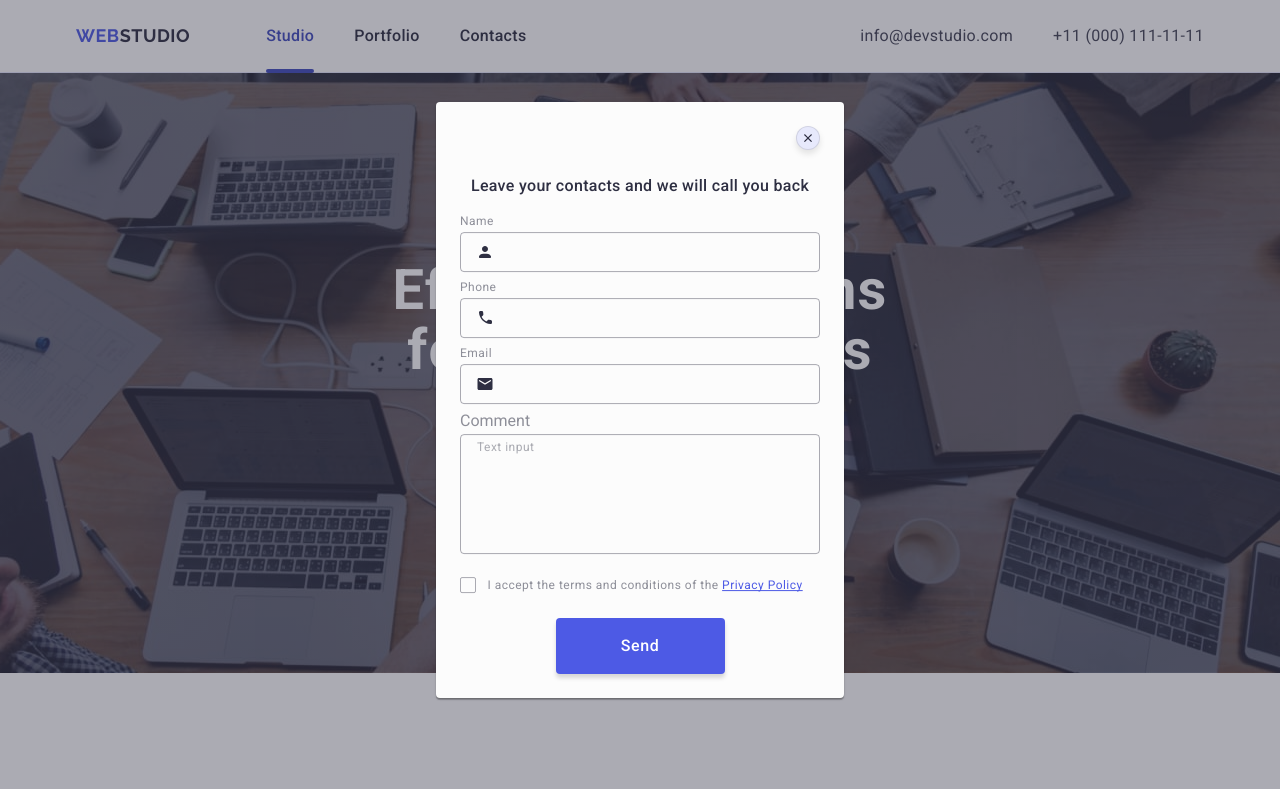
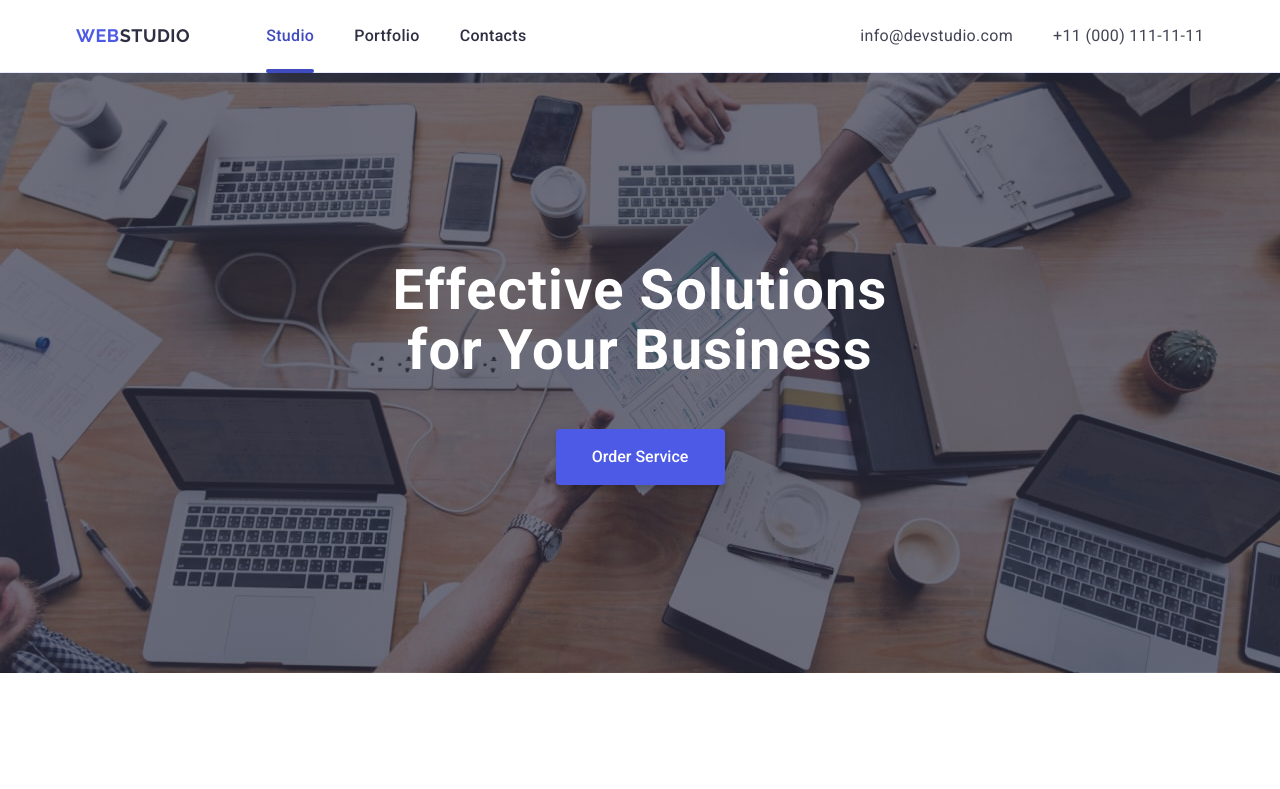
Before and after one commit to MarijaDovgosheja/goit-markup-hw-05, a plain HTML site: page index.html in a window 1280 px wide. Shown: the top 789 px of the page. Drawn offline with nearby package versions, Linux system fonts and the light colour scheme.

Commit message:
corrected section hero

```diff
--- a/css/styles.css
+++ b/css/styles.css
@@ -133,6 +133,7 @@ background-color: #404bbf;;
 }
   .hero {
    max-width: 1440px;
+   margin: 0 auto;
      padding: 188px 0 188px;
      text-align: center;
      display: flex;
--- a/index.html
+++ b/index.html
@@ -426,7 +426,7 @@
         </div>
     </footer>
 
-    <div class="modal-overlay is-open">
+    <div class="modal-overlay">
         <div class="modal">
             <!-- SVG для кнопки закриття -->
             <button class="close-button" type="button">
```
